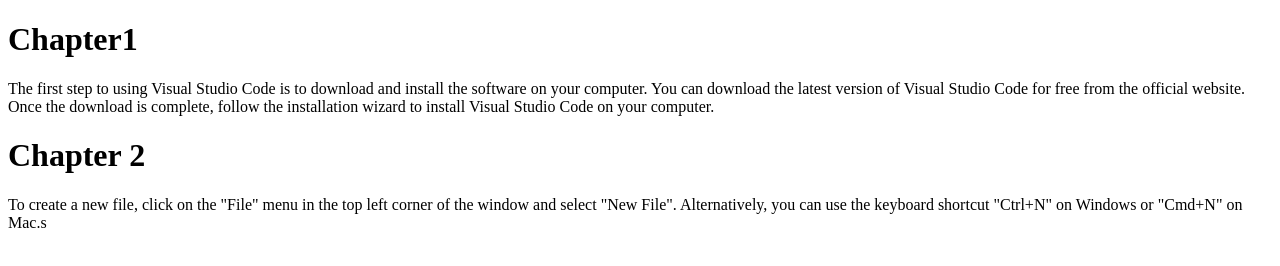
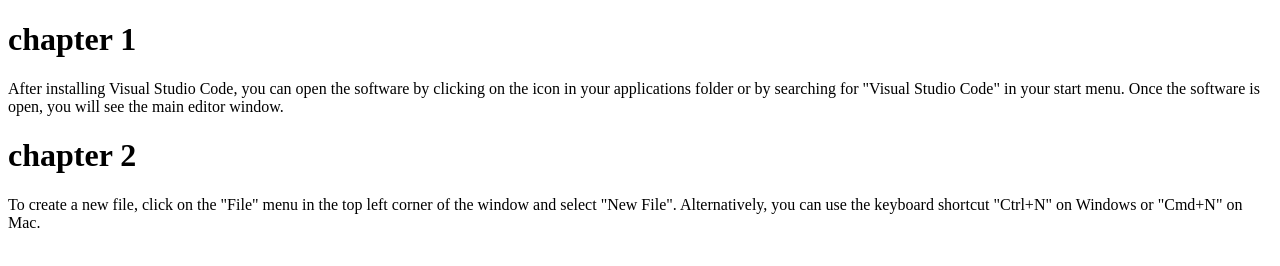
Before and after one commit to 169975/wad_project, a plain HTML site: page index.html in a window 1280 px wide. Drawn offline with Linux system fonts and the light colour scheme.

```diff
--- a/index.html
+++ b/index.html
@@ -6,9 +6,10 @@
     <title>Document</title>
 </head>
 <body>
-    <h1>Chapter1</h1>
-    <p>The first step to using Visual Studio Code is to download and install the software on your computer. You can download the latest version of Visual Studio Code for free from the official website. Once the download is complete, follow the installation wizard to install Visual Studio Code on your computer.</p>
-    <h1>Chapter 2</h1>
-    <p>To create a new file, click on the "File" menu in the top left corner of the window and select "New File". Alternatively, you can use the keyboard shortcut "Ctrl+N" on Windows or "Cmd+N" on Mac.s</p>
+    <h1>chapter 1</h1>
+    <p>After installing Visual Studio Code, you can open the software by clicking on the icon in your applications folder or by searching for "Visual Studio Code" in your start menu. Once the software is open, you will see the main editor window.</p>
+    <h1>chapter 2</h1>
+    <p>To create a new file, click on the "File" menu in the top left corner of the window and select "New File". Alternatively, you can use the keyboard shortcut "Ctrl+N" on Windows or "Cmd+N" on Mac.</p>
+
 </body>
 </html>
```
